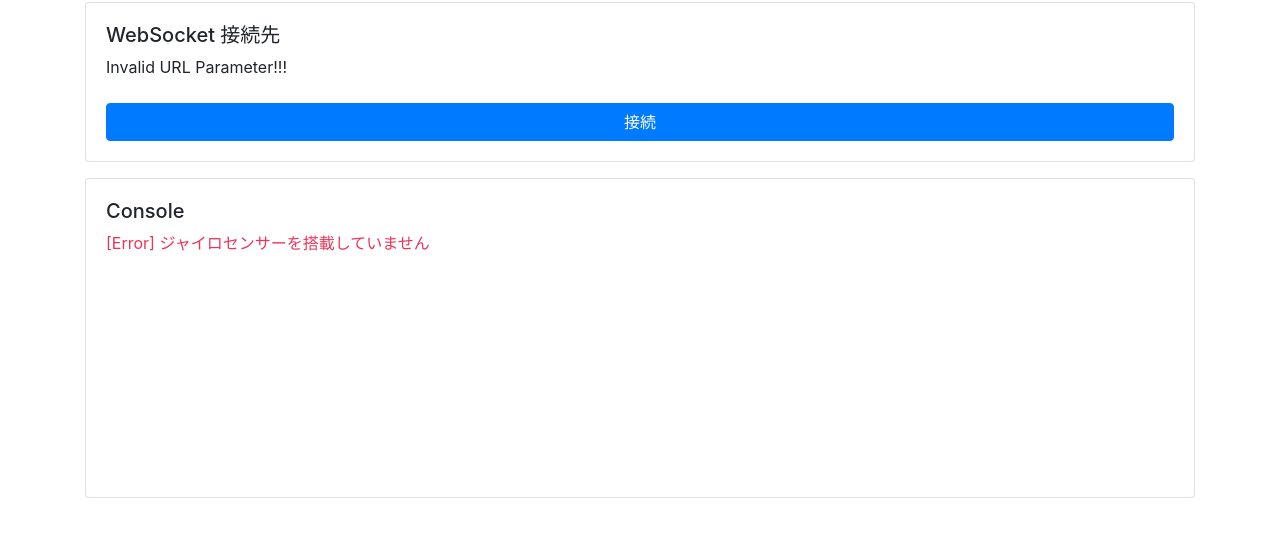
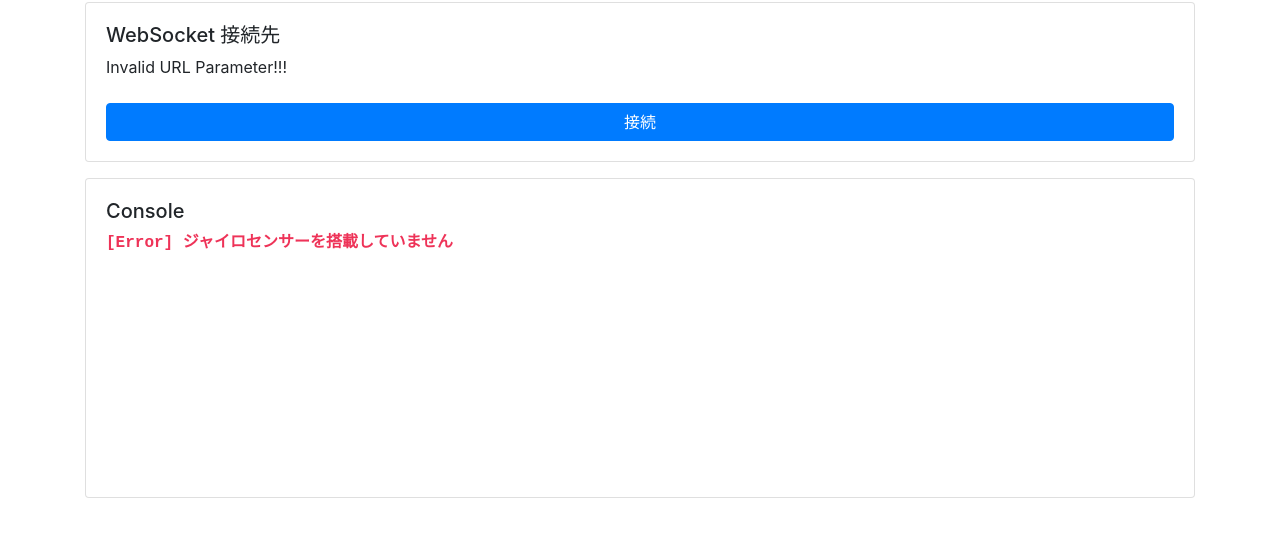
Before and after one commit to Takahiro55555/DeviceOrientationApiTest, a plain HTML site: page index.html in a window 1280 px wide. Shown: the part 86-620 px from the top of the page. Drawn offline with nearby package versions, Linux system fonts and the light colour scheme.

Commit message:
Update: フォントを等幅フォントに変更

```diff
--- a/css/base.css
+++ b/css/base.css
@@ -2,6 +2,8 @@
     height: 90%;
     white-space: normal;
     overflow: scroll;
+    font-family:monospace;
+    font-weight: bold;
 }
 
 .log{
```
